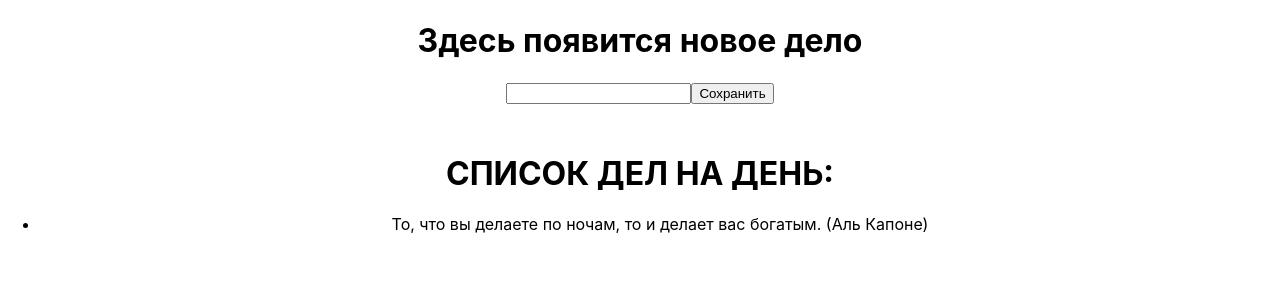
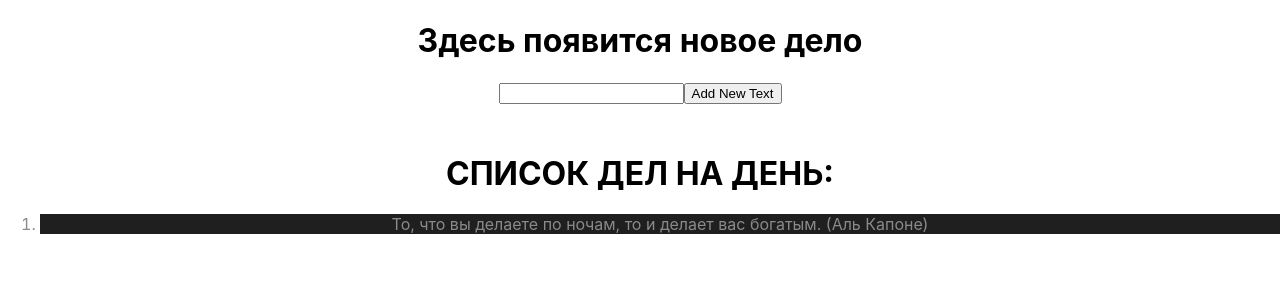
Before and after one commit to ArtLevel/It-Incubator-HomeWork, a React (Create React App) app: page / in a window 1280 px wide. Shown: the top 300 px of the page. Built offline with nearby package versions, Linux system fonts and the light colour scheme.

Commit message:
HW4 complete

```diff
--- a/src/App.tsx
+++ b/src/App.tsx
@@ -9,8 +9,8 @@
     <div className="App">
       {/*<HW1 />*/}
       {/*<HW2 />*/}
-      <HW3 />
-      {/*<HW4 />*/}
+      {/*<HW3 />*/}
+      <HW4 />
     </div>
   );
 }
--- a/src/HW/3/HW3.tsx
+++ b/src/HW/3/HW3.tsx
@@ -10,10 +10,10 @@
 	// - приложение должно компилироваться и запускаться в браузере
 
 
-	const [currentText, setCurrentText] = useState('');
+	const [currentText, setCurrentText] = useState('')
 	const [texts, setTexts] = useState<string[]>([
 		'То, что вы делаете по ночам, то и делает вас богатым. (Аль Капоне)',
-	]);
+	])
 
 	const handleChange = (event: ChangeEvent<HTMLInputElement>) => {
 		setCurrentText(event.currentTarget.value)
--- a/src/HW/4/Button.tsx
+++ b/src/HW/4/Button.tsx
@@ -1,16 +1,13 @@
 type ButtonPropsType = {
-  callBack: any // НУЖНО ПРОТИПИЗИРОВАТЬ
-  name: any // НУЖНО ПРОТИПИЗИРОВАТЬ
+  callBack: () => void
+  name: string
 };
 
-export const Button = (props: ButtonPropsType) => {
-  const callBackHandler = () => {
-    // НУЖНО ДОПИСАТЬ
-  };
+export const Button = ({callBack, name}: ButtonPropsType) => {
 
   return (
-    <button id={'hw04-button'} onClick={callBackHandler}>
-      {props.name}
+    <button id={'hw04-button'} onClick={callBack}>
+      {name}
     </button>
   );
 };
--- a/src/HW/4/HW4.tsx
+++ b/src/HW/4/HW4.tsx
@@ -1,5 +1,5 @@
 import { useState } from 'react';
-import s from './HW4.module.css';
+import S from './HW4.module.css';
 import { Button } from './Button';
 import { Input } from './Input';
 
@@ -18,33 +18,33 @@
   ]);
 
   const handleSave = () => {
-    setTexts([currentText, ...texts]);
+    setTexts(prevState => [currentText, ...prevState]);
     setCurrentText('');
   };
 
   return (
     <div id={'hw04'}>
-      {/*{currentText ? (*/}
-      {/*  <h1 id={'hw04-text'}>{currentText}</h1>*/}
-      {/*) : (*/}
-      {/*  <h1 id={'hw04-default-text'}>Здесь появится новое дело</h1>*/}
-      {/*)}*/}
+      {currentText ? (
+        <h1 id={'hw04-text'}>{currentText}</h1>
+      ) : (
+        <h1 id={'hw04-default-text'}>Здесь появится новое дело</h1>
+      )}
 
-      {/*<Input НЕ ХВАТАЕТ АРГУМЕНТОВ />*/}
+      <Input currentText={currentText} setCurrentText={setCurrentText} />
 
-      {/*<Button НЕ ХВАТАЕТ АРГУМЕНТОВ />*/}
+      <Button name='Add New Text' callBack={handleSave} />
 
-      {/*<h1 style={{ marginTop: '50px' }}>СПИСОК ДЕЛ НА ДЕНЬ:</h1>*/}
+      <h1 style={{ marginTop: '50px' }}>СПИСОК ДЕЛ НА ДЕНЬ:</h1>
 
-      {/*<ol id={'hw04-tasks'}>*/}
-      {/*  {texts.map((el, index) => {*/}
-      {/*    return (*/}
-      {/*      <li key={index} id={`hw04-task-${index}`} className={ЕСЛИ ЧЕТН ? S.chetNechet : ''}>*/}
-      {/*        {el}*/}
-      {/*      </li>*/}
-      {/*    );*/}
-      {/*  })}*/}
-      {/*</ol>*/}
+      <ol id={'hw04-tasks'}>
+        {texts.map((el, index) => {
+          return (
+            <li key={index} id={`hw04-task-${index}`} className={index % 2 === 0 ? S.chetNechet : ''}>
+              {el}
+            </li>
+          );
+        })}
+      </ol>
     </div>
   );
 };
--- a/src/HW/4/Input.tsx
+++ b/src/HW/4/Input.tsx
@@ -1,14 +1,16 @@
+import {ChangeEvent} from 'react';
+
 type InputPropsType = {
-	currentText: any // НУЖНО ПРОТИПИЗИРОВАТЬ
-	setCurrentText: any // НУЖНО ПРОТИПИЗИРОВАТЬ
+	currentText: string
+	setCurrentText: (value: string) => void
 };
 
-export const Input = (props: InputPropsType) => {
-	const onChangeHandler = (event: 'НУЖНО ПРОТИПИЗИРОВАТЬ') => {
-		// НУЖНО ДОПИСАТЬ
+export const Input = ({currentText, setCurrentText}: InputPropsType) => {
+	const onChangeHandler = (event: ChangeEvent<HTMLInputElement>) => {
+		setCurrentText(event.currentTarget.value)
 	};
 
-	// return (
-	//   <input id={'hw04-input'} type="text" value={props.currentText} onChange={onChangeHandler} />
-	// );
+	return (
+	  <input id={'hw04-input'} type="text" value={currentText} onChange={onChangeHandler} />
+	);
 };
```
